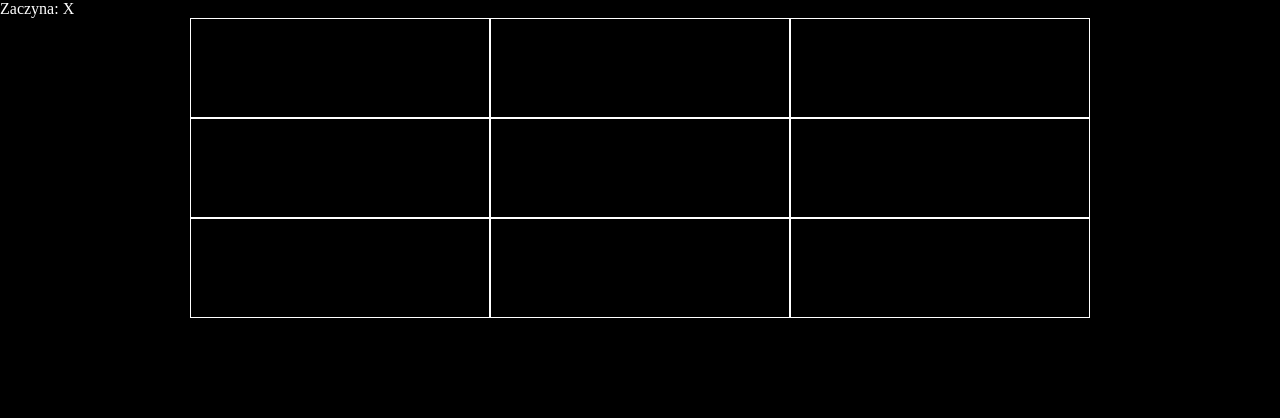
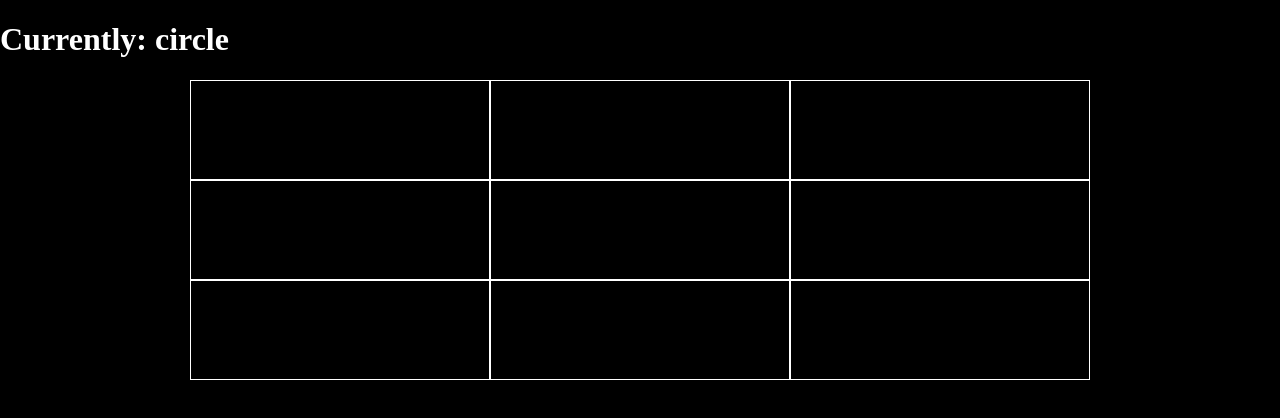
Before and after one commit to Maty2002v2/-Tic-Tac-Toe, a Vue app: page / in a window 1280 px wide. Shown: the top 418 px of the page. Built offline with nearby package versions, Linux system fonts and the light colour scheme.

Commit message:
Adding information on whose current movement is

```diff
--- a/src/components/WhoseTurn.vue
+++ b/src/components/WhoseTurn.vue
@@ -1,12 +1,19 @@
 <template>
-  <div>Zaczyna: X</div>
+  <div>
+    <h1>Currently: {{ getCharState }}</h1>
+  </div>
 </template>
 
 <script lang="ts">
-import { defineComponent } from "vue";
+import { defineComponent, toRefs } from "vue";
+import { useMainStore } from "../stores/MainStore";
 
 export default defineComponent({
   name: "WhoseTurn",
-  // setup() {},
+  setup() {
+    const { getCharState } = toRefs(useMainStore());
+
+    return { getCharState };
+  },
 });
 </script>
```
